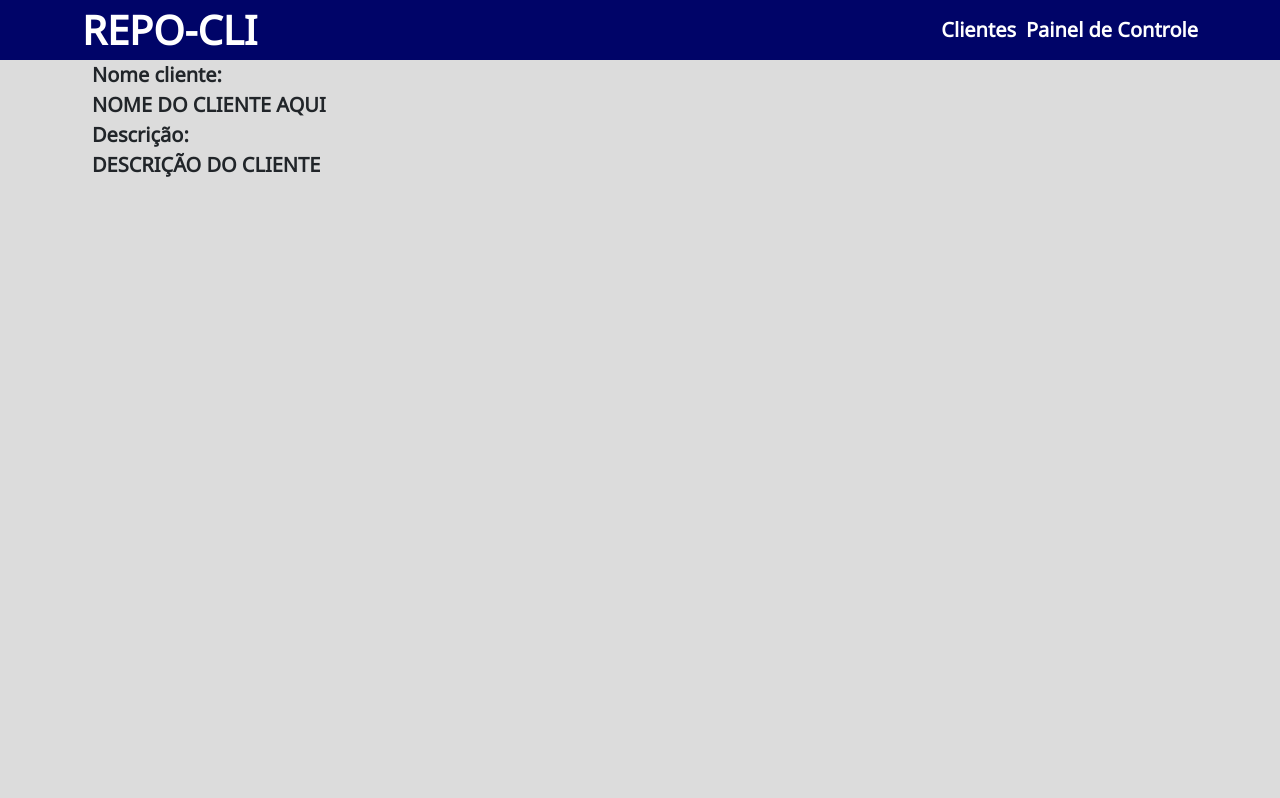
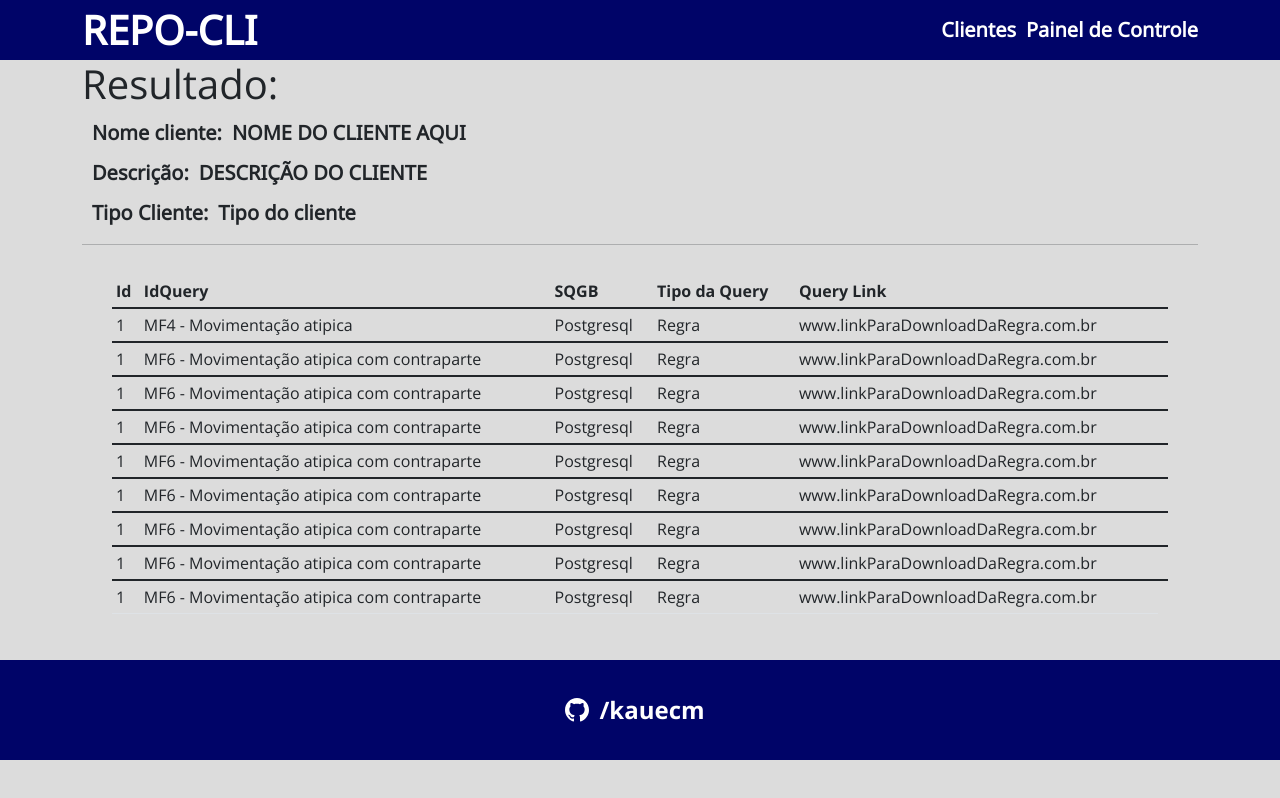
Before and after one commit to kauecm/repo-cli, a React (Create React App) app in the folder frontend/: page /clientes/result in a window 1280 px wide. Built offline with nearby package versions, Linux system fonts and the light colour scheme.

Commit message:
Modificações na tela de clientes, footbar e result

```diff
--- a/frontend/src/components/Footerbar/index.tsx
+++ b/frontend/src/components/Footerbar/index.tsx
@@ -2,8 +2,8 @@ import './styles.css';
 import { ReactComponent as GitHubIcon } from 'img/github.svg';
 function Footerbar() {
     return (
-        <footer className="repo-footer">
-            <nav className="container">
+        <footer className="  repo-footer">
+
                 <div className="repo-div-credentials">
                     <a href="https://github.com/kauecm" target="_blank" rel="noreferrer">
                         <div className="repo-credentials">
@@ -13,7 +13,7 @@ function Footerbar() {
                     </a>
 
                 </div>
-            </nav>
+
         </footer>
     );
 }
--- a/frontend/src/components/Footerbar/styles.css
+++ b/frontend/src/components/Footerbar/styles.css
@@ -2,7 +2,8 @@
     background-color: var(--color-primary);
     height: 100px;
     display: flex;
-    align-items: center;
+    flex-wrap: wrap;
+    justify-content: center;
 
 }
 .repo-div-credentials{
@@ -10,6 +11,7 @@
     justify-content: space-between;
     color: #fff;
     align-items: center;
+    margin: 0;
 }
 .repo-div-credentials h1{
     font-size: 24px;
@@ -19,6 +21,5 @@
 
 .repo-credentials{
     display: flex;
-    align-items: center;
-    margin-left: 510px;
+    align-items: center
 }
--- a/frontend/src/components/Pagination/index.tsx
+++ b/frontend/src/components/Pagination/index.tsx
@@ -1,25 +1,21 @@
 /* eslint-disable jsx-a11y/anchor-is-valid */
 function Pagination() {
     return (
-        <nav aria-label="Page navigation example">
+        <div className=" d-flex justify-content-center">
+    <nav>
         <ul className="pagination">
             <li className="page-item">
-                    <a className="page-link" href="#" aria-label="Previous">
-                        <span aria-hidden="true">&laquo;</span>
-                    </a>
+                <button className="page-link">Anterior</button>
             </li>
-                <li className="page-item"><a className="page-link" href="#">1</a></li>
-                <li className="page-item"><a className="page-link" href="#">2</a></li>
-                <li className="page-item"><a className="page-link" href="#">3</a></li>
-                <li className="page-item">
-                    <a className="page-link" href="#" aria-label="Next">
-                        <span aria-hidden="true">&raquo;</span>
-
-                    </a>
+            <li className="page-item disabled">
+                <span className="page-link">1</span>
+            </li>
+            <li className="page-item disabled">
+                <button className="page-link">Próxima</button>
             </li>
         </ul>
     </nav>
-
+</div>
     );
 }
 
--- a/frontend/src/components/Pagination/styles.css
+++ b/frontend/src/components/Pagination/styles.css
@@ -0,0 +1,6 @@
+.repo-div-pagination{
+    display: flex;
+    flex-wrap: wrap ;
+    justify-content: center;
+    text-align: center;
+}
--- a/frontend/src/pages/Clientes/index.tsx
+++ b/frontend/src/pages/Clientes/index.tsx
@@ -9,7 +9,8 @@ function Clientes() {
 
         <>
             <Navbar />
-            <div className="container repo-div-container">
+
+            <div >
                 <div className="repo-termos"> <h1>Termos de Busca</h1> </div>
                 <hr />
 
@@ -31,9 +32,12 @@ function Clientes() {
                             <button type="submit" className="btn btn-primary repo-btn">Buscar</button>
                         </Link></div>
                 </div>
+                </div>
+                <hr/>
 
-                <div className="table-responsive">
-                    <table className="table table-sm">
+
+                <div className="table-responsive table-pagination">
+                    <table className="table table-sm ">
                         <thead>
                             <tr>
                                 <th>Id</th>
@@ -49,7 +53,7 @@ function Clientes() {
                                 <td>Semparar</td>
                                 <td>Sem pressa</td>
                                 <td>Pedagio</td>
-                                <Link to="/">
+                                <Link to="/clientes/result">
                                     <td><IconLupa /></td></Link>
                             </tr>
                         </tbody>
@@ -124,11 +128,11 @@ function Clientes() {
                             </tr>
                         </tbody>
                     </table>
+                    <Pagination/>
                 </div>
-                <div className="pagination-content">
-                    <Pagination />
-                </div>
-            </div>
+
+
+
 
 
 
--- a/frontend/src/pages/Clientes/styles.css
+++ b/frontend/src/pages/Clientes/styles.css
@@ -15,10 +15,11 @@
 .repo-termo-busca-container{
     display: flex;
     align-items: center;
-    margin-top: 30px;
     text-align: center;
+    margin-top: 10px;
+}
 
-}
+
 .repo-termos h1{
     font-family: var(--font-style);
     font-size: 30px;
@@ -38,6 +39,8 @@ p{
     align-items: center !important;
 }
 .pagination-content{
-    align-items: center;
-    display: flex;
+        margin-left: 490px;
 }
+.table-pagination{
+    margin: 30px 30px 30px 30px;
+}
--- a/frontend/src/pages/Result/index.tsx
+++ b/frontend/src/pages/Result/index.tsx
@@ -1,15 +1,125 @@
+import Footerbar from "components/Footerbar";
 import Navbar from "components/NavBar";
+import './styles.css';
 
 function Result(){
     return(
     <>
     <Navbar/>
     <div className="container">
+        <div>
+            <h1>Resultado:</h1>
+        </div>
         <div className="repo-result-clientes">
         <p>Nome cliente:</p><p> NOME DO CLIENTE AQUI</p>
+        </div>
+        <div className="repo-result-clientes">
         <p>Descrição:</p><p>DESCRIÇÃO DO CLIENTE</p>
         </div>
+        <div className="repo-result-clientes">
+        <p>Tipo Cliente:</p><p>Tipo do cliente</p>
+        </div>
+        <hr/>
+        <div className="table-responsive table-pagination">
+                    <table className="table table-sm ">
+                        <thead>
+                            <tr>
+                                <th>Id</th>
+                                <th>IdQuery</th>
+                                <th>SQGB</th>
+                                <th>Tipo da Query</th>
+                                <th>Query Link</th>
+                                <th></th>
+                            </tr>
+                        </thead>
+                        <tbody >
+                            <tr>
+                                <td>1</td>
+                                <td>MF4 - Movimentação atipica </td>
+                                <td>Postgresql</td>
+                                <td>Regra</td>
+                                <td>www.linkParaDownloadDaRegra.com.br</td>
+                            </tr>
+                        </tbody>
+                        <tbody >
+                            <tr>
+                                <td>1</td>
+                                <td>MF6 - Movimentação atipica com contraparte</td>
+                                <td>Postgresql</td>
+                                <td>Regra</td>
+                                <td>www.linkParaDownloadDaRegra.com.br</td>
+                            </tr>
+                        </tbody>
+                        <tbody >
+                            <tr>
+                                <td>1</td>
+                                <td>MF6 - Movimentação atipica com contraparte</td>
+                                <td>Postgresql</td>
+                                <td>Regra</td>
+                                <td>www.linkParaDownloadDaRegra.com.br</td>
+                            </tr>
+                        </tbody>
+                        <tbody >
+                            <tr>
+                                <td>1</td>
+                                <td>MF6 - Movimentação atipica com contraparte</td>
+                                <td>Postgresql</td>
+                                <td>Regra</td>
+                                <td>www.linkParaDownloadDaRegra.com.br</td>
+                            </tr>
+                        </tbody>
+                        <tbody >
+                            <tr>
+                                <td>1</td>
+                                <td>MF6 - Movimentação atipica com contraparte</td>
+                                <td>Postgresql</td>
+                                <td>Regra</td>
+                                <td>www.linkParaDownloadDaRegra.com.br</td>
+                            </tr>
+                        </tbody>
+                        <tbody >
+                            <tr>
+                                <td>1</td>
+                                <td>MF6 - Movimentação atipica com contraparte</td>
+                                <td>Postgresql</td>
+                                <td>Regra</td>
+                                <td>www.linkParaDownloadDaRegra.com.br</td>
+                            </tr>
+                        </tbody>
+                        <tbody >
+                            <tr>
+                                <td>1</td>
+                                <td>MF6 - Movimentação atipica com contraparte</td>
+                                <td>Postgresql</td>
+                                <td>Regra</td>
+                                <td>www.linkParaDownloadDaRegra.com.br</td>
+                            </tr>
+                        </tbody>
+                        <tbody >
+                            <tr>
+                                <td>1</td>
+                                <td>MF6 - Movimentação atipica com contraparte</td>
+                                <td>Postgresql</td>
+                                <td>Regra</td>
+                                <td>www.linkParaDownloadDaRegra.com.br</td>
+                            </tr>
+                        </tbody>
+                        <tbody >
+                            <tr>
+                                <td>1</td>
+                                <td>MF6 - Movimentação atipica com contraparte</td>
+                                <td>Postgresql</td>
+                                <td>Regra</td>
+                                <td>www.linkParaDownloadDaRegra.com.br</td>
+                            </tr>
+                        </tbody>
+                        </table>
+                        </div>
+
+
     </div>
+
+    <Footerbar/>
 
     </>);
 }
--- /dev/null
+++ b/frontend/src/pages/Result/styles.css
@@ -0,0 +1,8 @@
+.repo-result-clientes{
+    display: flex;
+    margin-top: 10px;
+}
+
+.repo-result-clientes h1 p {
+    font-family: var(--font-style) !important;
+}
```
Lines whose indentation alone changed are shown as unchanged.
